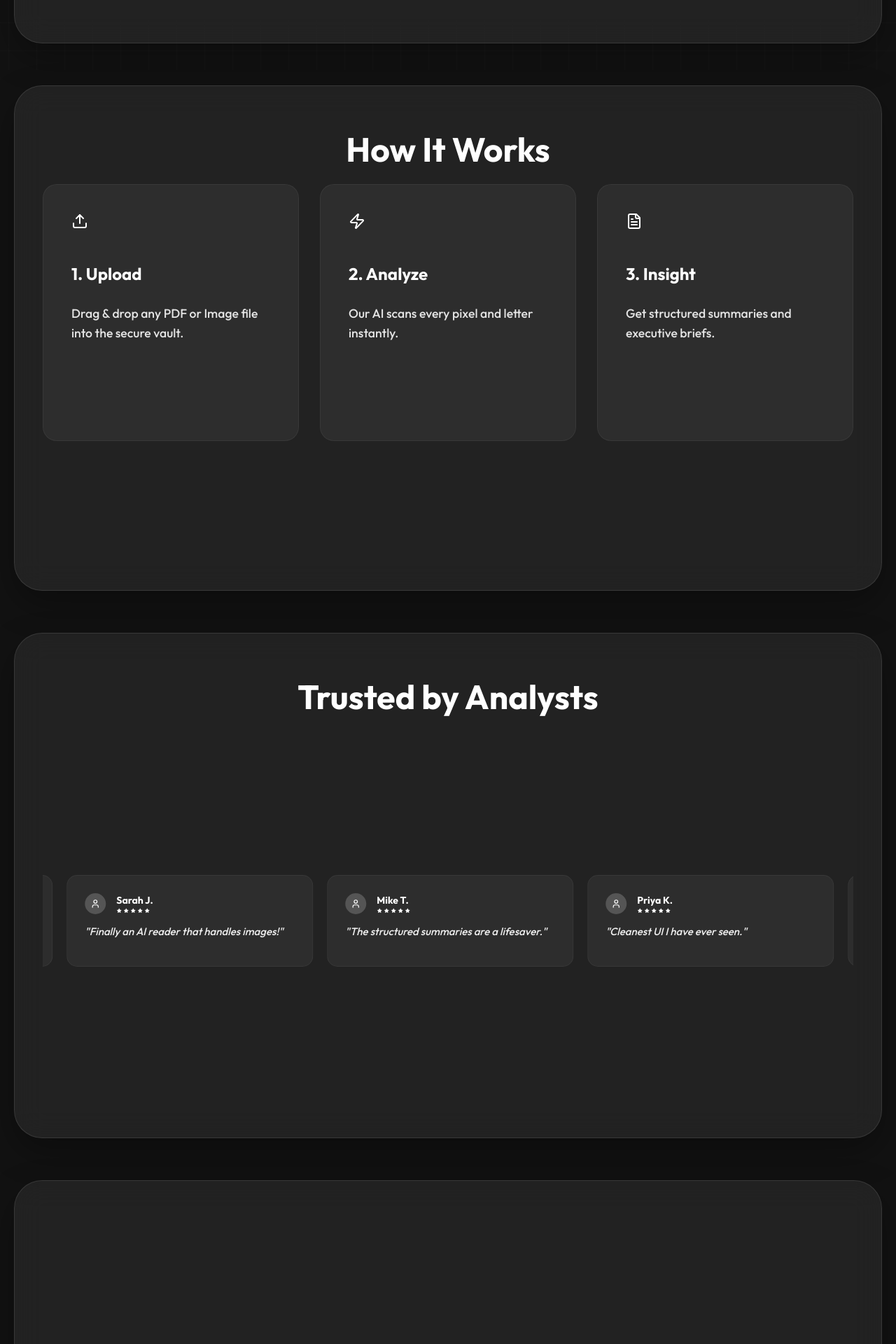
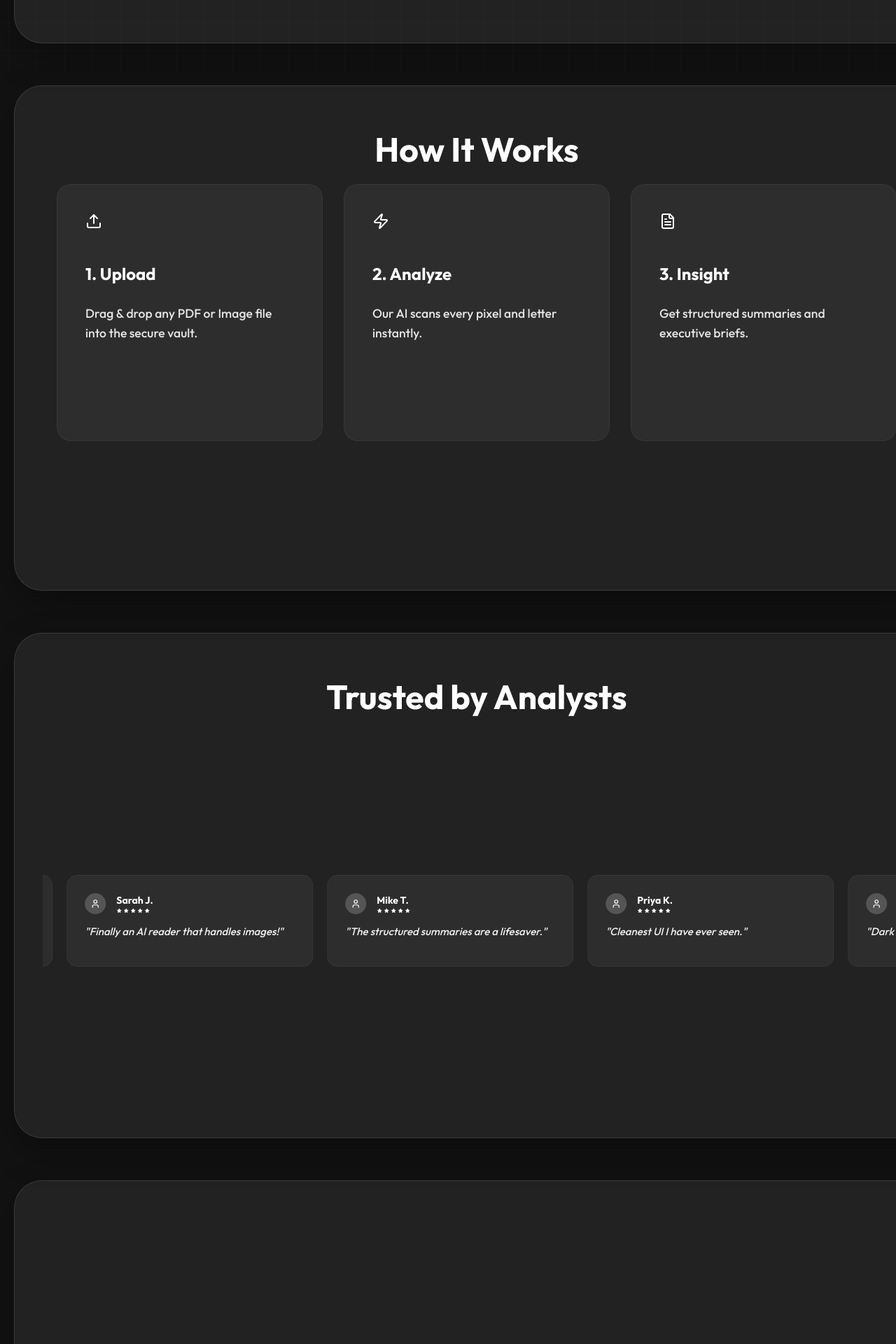
Before and after one commit to Kushs1973/nextjs-pdf-ai, a Next.js app: page / in a window 1280 px wide. Shown: the part 700-2620 px from the top of the page at 70% size. Built offline with nearby package versions, Linux system fonts and the light colour scheme.

Commit message:
Update page.js

```diff
--- a/app/page.js
+++ b/app/page.js
@@ -1,16 +1,11 @@
 "use client";
 import React, { useState, useEffect } from 'react';
 import Link from 'next/link';
-import { motion } from 'framer-motion';
+// Added useMotionValue and useTransform for 3D math
+import { motion, useMotionValue, useTransform } from 'framer-motion';
 import { ArrowRight, Upload, Zap, FileText, Star, User } from 'lucide-react';
 import {
-  Outfit,
-  Roboto_Slab,
-  Oswald,
-  Zilla_Slab,
-  DM_Sans,
-  Fredoka,
-  Montserrat
+  Outfit, Roboto_Slab, Oswald, Zilla_Slab, DM_Sans, Fredoka, Montserrat
 } from 'next/font/google';
 
 // 1. LOAD FONTS
@@ -24,9 +19,9 @@ const avenirLike = Montserrat({ subsets: ['latin'], weight: ['800'] });
 
 // --- ANIMATION VARIANTS ---
 const revealVariants = {
-  hidden: { opacity: 0, y: 50, filter: 'blur(10px)', scale: 0.98 },
+  hidden: { opacity: 0, y: 50, filter: 'blur(10px)' },
   visible: {
-    opacity: 1, y: 0, filter: 'blur(0px)', scale: 1,
+    opacity: 1, y: 0, filter: 'blur(0px)',
     transition: { duration: 0.8, ease: [0.22, 1, 0.36, 1] }
   }
 };
@@ -39,14 +34,14 @@ const staggerContainer = {
   }
 };
 
-// --- WHITE HOLOGRAPHIC HOVER (The Cool Effect) ---
+// --- HOLOGRAPHIC CARD HOVER ---
 const cardHover = {
   rest: { scale: 1, borderColor: "rgba(255, 255, 255, 0.05)", backgroundColor: "rgba(255,255,255,0.05)" },
   hover: {
     scale: 1.03,
-    borderColor: "rgba(255, 255, 255, 0.8)", // Bright White Border
-    backgroundColor: "rgba(255, 255, 255, 0.1)", // Subtle White Tint
-    boxShadow: "0 0 30px rgba(255, 255, 255, 0.3)", // White Glow
+    borderColor: "rgba(255, 255, 255, 0.8)",
+    backgroundColor: "rgba(255, 255, 255, 0.1)",
+    boxShadow: "0 0 30px rgba(255, 255, 255, 0.3)",
     y: -5,
     transition: { duration: 0.3 }
   }
@@ -56,6 +51,64 @@ const iconSpin = {
   rest: { rotate: 0, color: "#fff" },
   hover: { rotate: 360, scale: 1.2, color: "#ffffff", transition: { duration: 0.5 } }
 };
+
+// --- NEW COMPONENT: 3D TILT SECTION ---
+// This handles the math to tilt the card based on mouse position
+const TiltSection = ({ children, style }) => {
+  const x = useMotionValue(0);
+  const y = useMotionValue(0);
+
+  // How much rotation (in degrees) based on mouse distance from center
+  const rotateX = useTransform(y, [-300, 300], [5, -5]);
+  const rotateY = useTransform(x, [-300, 300], [-5, 5]);
+
+  function handleMouseMove(event) {
+    const rect = event.currentTarget.getBoundingClientRect();
+    const centerX = rect.left + rect.width / 2;
+    const centerY = rect.top + rect.height / 2;
+    // Calculate distance from center
+    x.set(event.clientX - centerX);
+    y.set(event.clientY - centerY);
+  }
+
+  function handleMouseLeave() {
+    // Reset to flat when mouse leaves
+    x.set(0);
+    y.set(0);
+  }
+
+  return (
+    // Outer Motion Div handles entrance animation (revealVariants)
+    <motion.div
+      initial="hidden"
+      whileInView="visible"
+      viewport={{ once: true, amount: 0.3 }}
+      variants={revealVariants}
+      style={{ perspective: 1000, zIndex: 1 }} // Perspective is key for 3D
+    >
+      {/* Inner Motion Div handles the 3D Tilt on hover */}
+      <motion.div
+        style={{
+          ...style,
+          rotateX, // Apply calculated rotation
+          rotateY,
+          transformStyle: "preserve-3d", // Ensures children also look 3D
+        }}
+        onMouseMove={handleMouseMove}
+        onMouseLeave={handleMouseLeave}
+        // Add realistic 3D lighting shadows/borders
+        whileHover={{
+          boxShadow: "0 30px 60px rgba(0,0,0,0.5), inset 0 2px 2px rgba(255,255,255,0.2), inset 0 -2px 2px rgba(0,0,0,0.3)",
+          border: "1px solid rgba(255, 255, 255, 0.15)"
+        }}
+        transition={{ type: "spring", stiffness: 300, damping: 30 }}
+      >
+        {children}
+      </motion.div>
+    </motion.div>
+  );
+};
+
 
 export default function LandingPage() {
 
@@ -76,11 +129,8 @@ export default function LandingPage() {
     const interval = setInterval(() => {
       index = (index + 1) % fonts.length;
       setCurrentFont(fonts[index]);
-
-      // Trigger Glitch
       setGlitchActive(true);
       setTimeout(() => setGlitchActive(false), 150);
-
     }, 400);
 
     const updateMousePosition = (e) => {
@@ -97,7 +147,6 @@ export default function LandingPage() {
   return (
     <div style={styles.container} className={outfit.className}>
 
-      {/* BACKGROUND LAYERS */}
       <div style={styles.gridBackground}></div>
       <div
         style={{
@@ -107,37 +156,24 @@ export default function LandingPage() {
         }}
       ></div>
 
-      {/* --- SECTION 1: HERO --- */}
-      <motion.section
-        style={{...styles.sectionBlock, justifyContent: 'center'}}
-        initial="hidden"
-        whileInView="visible"
-        viewport={{ once: true, amount: 0.5 }}
-        variants={revealVariants}
-      >
+      {/* --- SECTION 1: HERO (Now using TiltSection) --- */}
+      <TiltSection style={{...styles.sectionBlock, justifyContent: 'center'}}>
         <motion.h1
           style={{...styles.glitchTitle, fontFamily: currentFont}}
           animate={glitchActive ? {
             x: [-5, 5, -5, 0],
             skewX: [-10, 10, -5, 0],
-            opacity: [1, 0.8, 1],
-            scale: [1, 1.02, 1]
+            opacity: [1, 0.8, 1], scale: [1, 1.02, 1]
           } : { x: 0, skewX: 0, opacity: 1, scale: 1 }}
           transition={{ duration: 0.15 }}
         >
           PDFly
         </motion.h1>
-      </motion.section>
+      </TiltSection>
 
 
-      {/* --- SECTION 2: HOW IT WORKS --- */}
-      <motion.section
-        style={styles.sectionBlock}
-        initial="hidden"
-        whileInView="visible"
-        viewport={{ once: true, amount: 0.3 }}
-        variants={revealVariants}
-      >
+      {/* --- SECTION 2: HOW IT WORKS (Now using TiltSection) --- */}
+      <TiltSection style={styles.sectionBlock}>
         <div style={styles.contentWrapper}>
           <h2 style={styles.sectionHeader}>How It Works</h2>
 
@@ -182,17 +218,11 @@ export default function LandingPage() {
             </motion.div>
           </motion.div>
         </div>
-      </motion.section>
+      </TiltSection>
 
 
-      {/* --- SECTION 3: SOCIAL PROOF --- */}
-      <motion.section
-        style={styles.sectionBlock}
-        initial="hidden"
-        whileInView="visible"
-        viewport={{ once: true, amount: 0.3 }}
-        variants={revealVariants}
-      >
+      {/* --- SECTION 3: SOCIAL PROOF (Now using TiltSection) --- */}
+      <TiltSection style={styles.sectionBlock}>
         <h2 style={styles.sectionHeader}>Trusted by Analysts</h2>
 
         <div style={styles.sliderContainer}>
@@ -213,17 +243,11 @@ export default function LandingPage() {
             ))}
           </div>
         </div>
-      </motion.section>
+      </TiltSection>
 
 
-      {/* --- SECTION 4: CTA --- */}
-      <motion.section
-        style={{...styles.sectionBlock, justifyContent: 'center'}}
-        initial="hidden"
-        whileInView="visible"
-        viewport={{ once: true, amount: 0.5 }}
-        variants={revealVariants}
-      >
+      {/* --- SECTION 4: CTA (Now using TiltSection) --- */}
+      <TiltSection style={{...styles.sectionBlock, justifyContent: 'center'}}>
         <div style={{ display: 'flex', flexDirection: 'column', alignItems: 'center', textAlign: 'center' }}>
           <h2 style={styles.ctaHeadline}>Ready to simplify?</h2>
           <Link href="/analyzer" style={{ textDecoration: 'none' }}>
@@ -239,7 +263,7 @@ export default function LandingPage() {
             </motion.button>
           </Link>
         </div>
-      </motion.section>
+      </TiltSection>
 
       <style jsx global>{`
         @keyframes scroll {
@@ -298,22 +322,24 @@ const styles = {
     pointerEvents: 'none',
   },
 
+  // Note: sectionBlock styles are now applied to the inner motion div in TiltSection
   sectionBlock: {
-    zIndex: 1,
     backgroundColor: 'rgba(255, 255, 255, 0.07)',
     backdropFilter: 'blur(20px)',
     WebkitBackdropFilter: 'blur(20px)',
     borderRadius: '40px',
+    // Initial border and shadow (before hover)
     border: '1px solid rgba(255, 255, 255, 0.1)',
+    boxShadow: '0 20px 50px rgba(0,0,0,0.3)',
     minHeight: '80vh',
     padding: '40px',
     position: 'relative',
     overflow: 'hidden',
     display: 'flex',
     flexDirection: 'column',
-    justifyContent: 'flex-start', // FIXED: Top alignment
+    justifyContent: 'flex-start',
     alignItems: 'center',
-    boxShadow: '0 20px 50px rgba(0,0,0,0.3)',
+    width: '100%', // Ensure it takes full width
   },
 
   glitchTitle: { fontSize: 'clamp(3rem, 10vw, 8rem)', fontWeight: '900', letterSpacing: '2px', color: '#fff', textAlign: 'center', margin: 'auto' },
@@ -331,7 +357,6 @@ const styles = {
 
   sectionHeader: { fontSize: '3rem', textAlign: 'center', marginBottom: '20px', marginTop: '20px', fontWeight: 'bold', color: '#fff' },
 
-  // FLEX GRID
   flexGrid: {
     display: 'flex',
     flexWrap: 'wrap',
```
